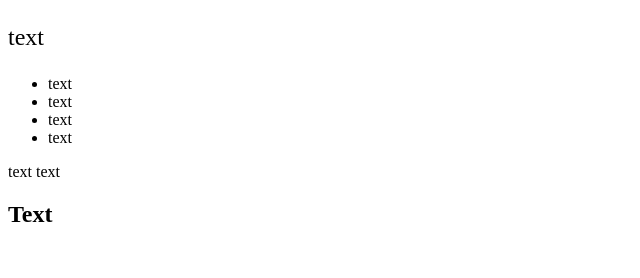
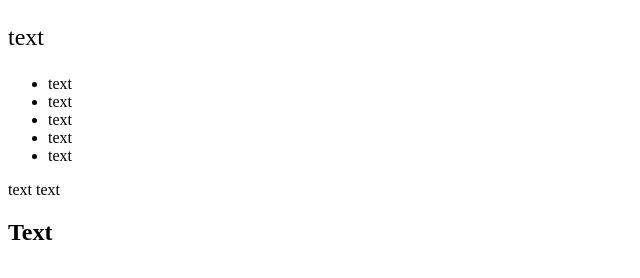
Before and after one commit to StepanKuz15/webs1, a plain HTML site: page CSS_1/CSS_1/index.html in a window 1280 px wide. Shown: the whole page, without its empty margins (0-640 px from the left). Drawn offline with Linux system fonts and the light colour scheme.

Commit message:
modified:   CSS_1/CSS_1/index.html

```diff
--- a/CSS_1/CSS_1/index.html
+++ b/CSS_1/CSS_1/index.html
@@ -17,6 +17,7 @@
         <li>text</li>
         <li>text</li>
         <li>text</li>
+        <li>text</li>
     </ul>
     <p>text text</p>
     <h2>Text</h2>
```
